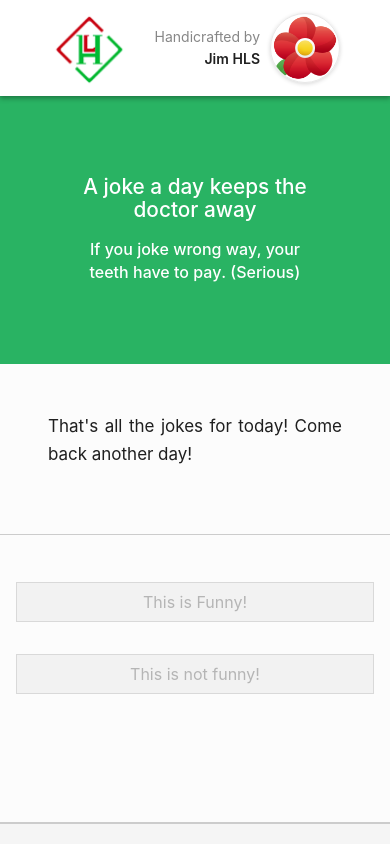
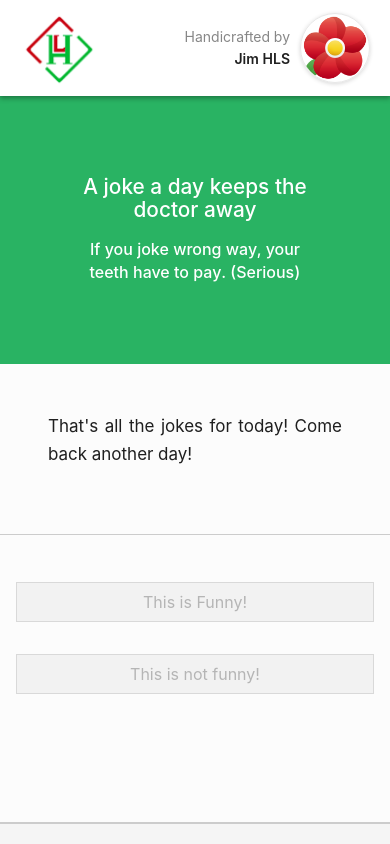
Before and after one commit to truongha91/zens_test, a React app in the folder frontend/: page / in a window 390 px wide. Shown: the top 844 px of the page. Built offline with nearby package versions, Linux system fonts and the light colour scheme; some packages are replaced by stand-ins of ours; no server answers; the database is empty.

Commit message:
adjust code

```diff
--- a/frontend/src/layouts/MainLayout.scss
+++ b/frontend/src/layouts/MainLayout.scss
@@ -10,6 +10,10 @@
         height: auto;
         box-shadow: rgba(0, 0, 0, 0.12) 0 1px 3px, rgba(0, 0, 0, 0.24) 0 3px 5px;
         z-index: 1;
+
+        @media screen and (max-width: 465px) {
+            padding-inline: 20px;
+        }
 
         .block-header {
             display: flex;
```
